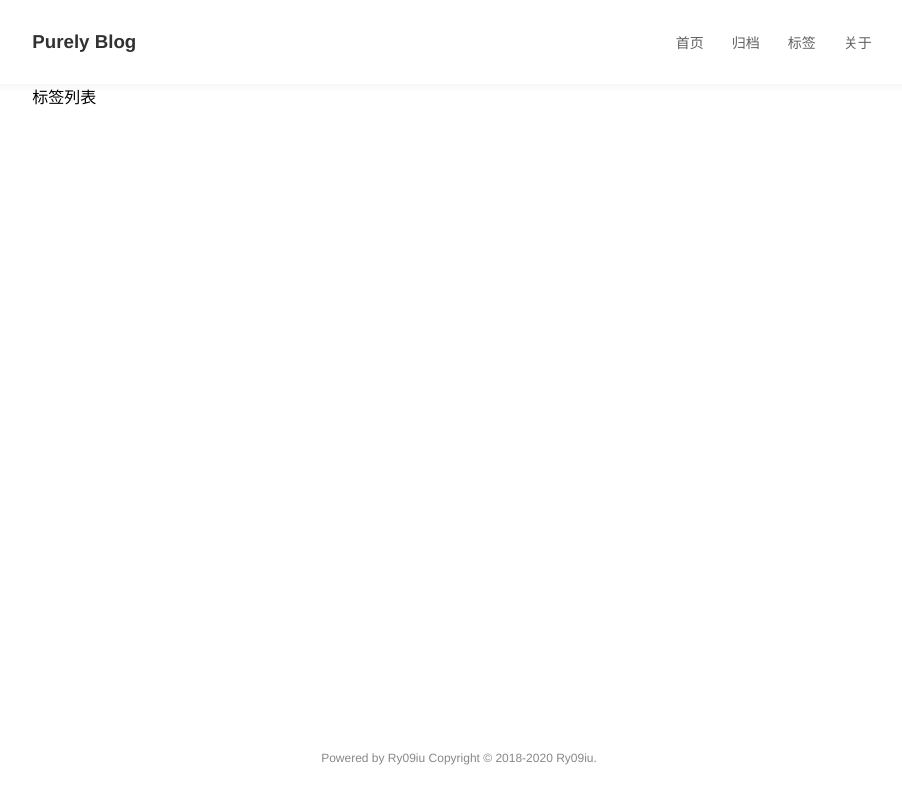
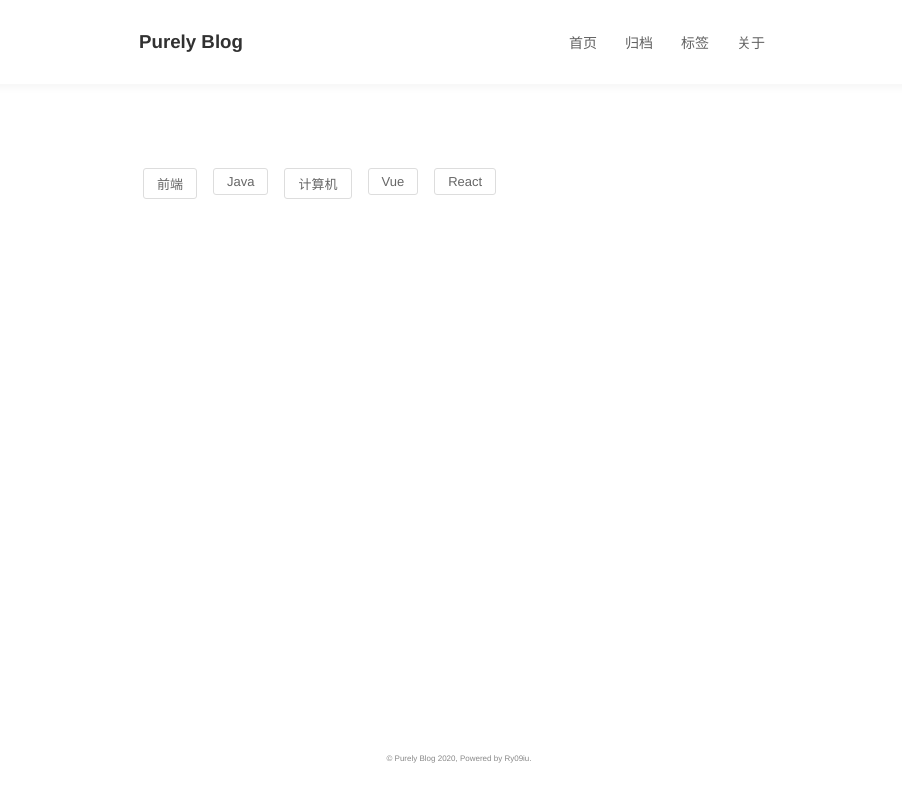
Before and after one commit to ry09iu/Purely-blog-Vue, a Vue app: page /tags in a window 1280 px wide. Shown: the whole page, without its empty margins (181-1083 px from the left). Built offline with nearby package versions, Linux system fonts and the light colour scheme.

Commit message:
标签页面开发

```diff
--- a/src/App.vue
+++ b/src/App.vue
@@ -10,6 +10,10 @@
   padding: 0;
 }
 
+html {
+    font-size: 16px;
+}
+
 #app {
   font-family: "Hiragino Sans GB", "Microsoft YaHei", STHeiti, "WenQuanYi Micro Hei", Helvetica, Arial, sans-serif;
   -webkit-font-smoothing: antialiased;
--- a/src/views/blog/Layout.vue
+++ b/src/views/blog/Layout.vue
@@ -2,7 +2,7 @@
   <div class="main">
     <header>
       <el-row type="flex" justify="center" align="middle">
-        <el-col :span="20" :lg="16">
+        <el-col :span="20" :lg="12">
           <div class="header-container">
             <div class="nav-logo">
               <h3>Purely Blog</h3>
@@ -20,14 +20,14 @@
 
     <div class="content">
       <el-row type="flex" justify="center" align="middle">
-        <el-col :span="20" :lg="16">
+        <el-col :span="20" :lg="12">
           <router-view />
         </el-col>
       </el-row>
     </div>
 
     <footer>
-      <p>Powered by Ry09iu Copyright © 2018-2020 Ry09iu.</p>
+      <p>© Purely Blog 2020, Powered by Ry09iu.</p>
     </footer>
   </div>
 </template>
@@ -83,7 +83,7 @@ footer {
   left: 0;
   height: 84px;
   width: 100%;
-  font-size: 12px;
+  font-size: 0.5rem;
   color: #888;
   //   background: #f3f6ff;
 }
--- a/src/views/blog/tags/index.vue
+++ b/src/views/blog/tags/index.vue
@@ -1,5 +1,9 @@
 <template>
-  <div>标签列表</div>
+  <el-container>
+    <div class="tags-wrap" v-for="item in tagsList" :key="item.id">
+      <a class="tags">{{ item.name }}</a>
+    </div>
+  </el-container>
 </template>
 <script>
 export default {
@@ -7,7 +11,33 @@ export default {
   components: {},
   props: [],
   data() {
-    return {};
+    return {
+      tagsList: [
+        {
+          id: 1,
+          name: "前端"
+        },
+        {
+          id: 2,
+          name: "Java"
+        },
+        {
+          id: 3,
+          name: "计算机"
+        },
+        {
+          id: 4,
+          name: "Vue"
+        },
+        {
+          id: 5,
+          name: "React"
+        }
+      ]
+    };
   }
 };
 </script>
+<style lang="scss">
+@import "./style.scss";
+</style>
--- /dev/null
+++ b/src/views/blog/tags/style.scss
@@ -0,0 +1,22 @@
+.el-container {
+  padding: 80px 0;
+}
+
+.tags-wrap {
+  margin: 4px;
+
+  .tags {
+    display: inline-block;
+    margin: 0 8px 8px 0;
+    padding: 5px 13px;
+    border-radius: 3px;
+    color: #666;
+    border: 1px solid #ddd;
+    font-size: 13px;
+  }
+}
+
+a {
+  text-decoration: none;
+  cursor: pointer;
+}
```
